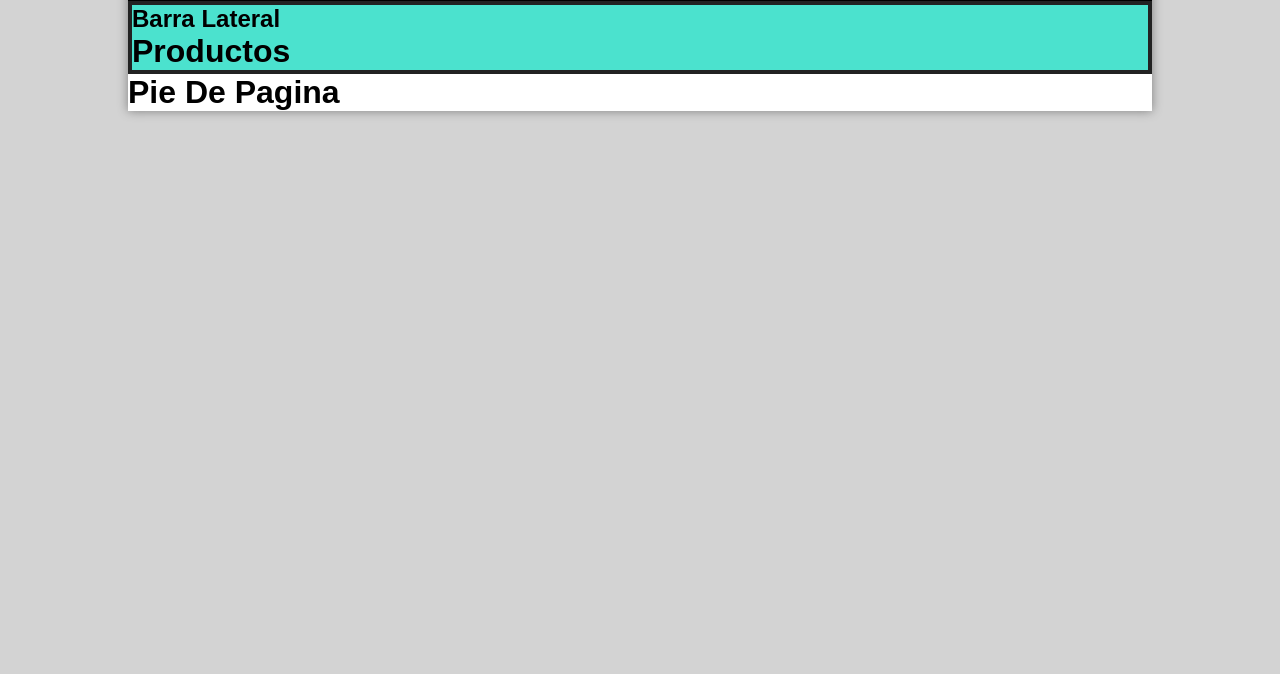
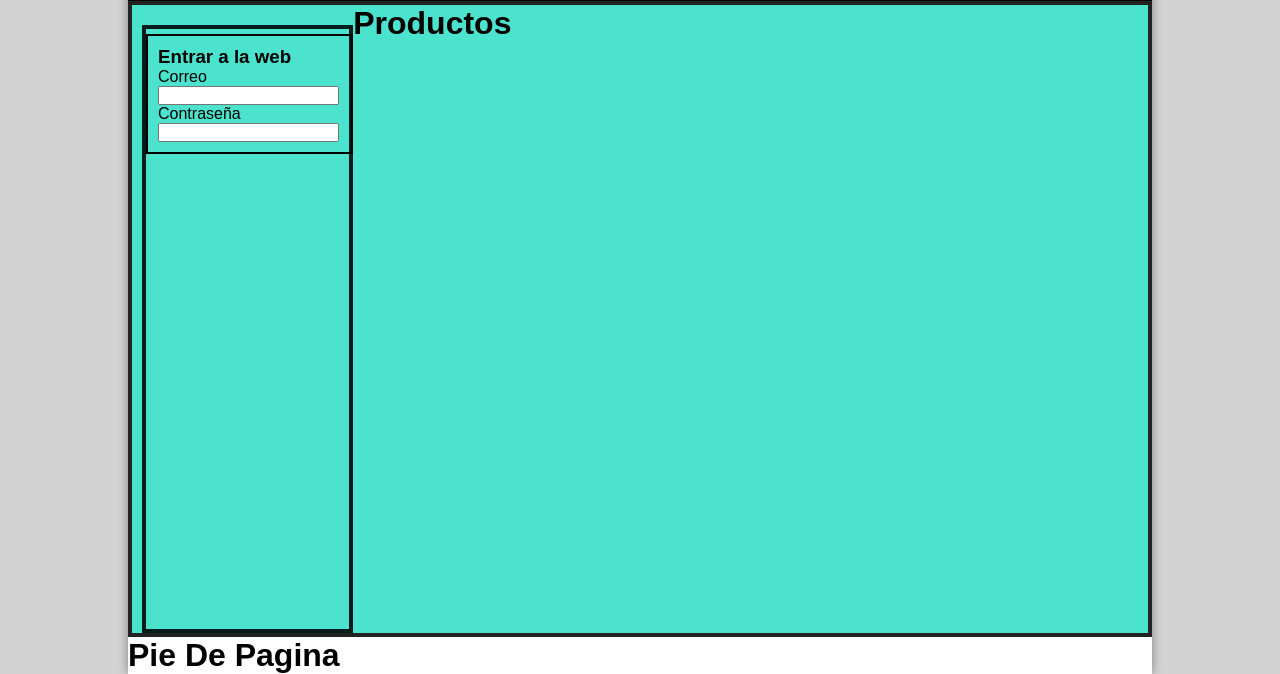
Before and after one commit to lskylarl/TIENDA3352824, a plain HTML site: page index.html in a window 1280 px wide. Shown: the part 203-877 px from the top of the page. Before the commit the page ends 800 px from the top, so only its background shows below. Drawn offline with Linux system fonts and the light colour scheme.

Commit message:
Actualizacion barra lateral

```diff
--- a/index.html
+++ b/index.html
@@ -37,7 +37,16 @@
 
         <div id="content">
             <aside id="lateral">
-                <h1>Barra Lateral</h1>
+                <div id="login" class="block_aside">
+                <h3>Entrar a la web</h3>
+                <form action="#" method="post">
+                    <label for="email">Correo</label>
+                    <input type="email" name="email">
+
+                    <label for="#">Contraseña</label>
+                    <input type="password" name="password">
+                </form>
+                </div>
             </aside>
             <div id="central">
                 <h1>Productos</h1>
--- a/style.css
+++ b/style.css
@@ -95,3 +95,20 @@ body{
     background: #4be2ce;
     border: 4px solid #222;
 }
+
+#lateral{
+    width: 20%;
+    min-height: 600px;
+    float: left;
+    margin-top: 20px;
+    margin-left: 10px;
+    border: 4px solid rgb(3, 29, 28);
+}
+
+#lateral .block_aside{
+    display: block;
+    width: 90%;
+    margin: 5px auto;
+    padding: 10px;
+    border: 2px solid black;
+}
```
